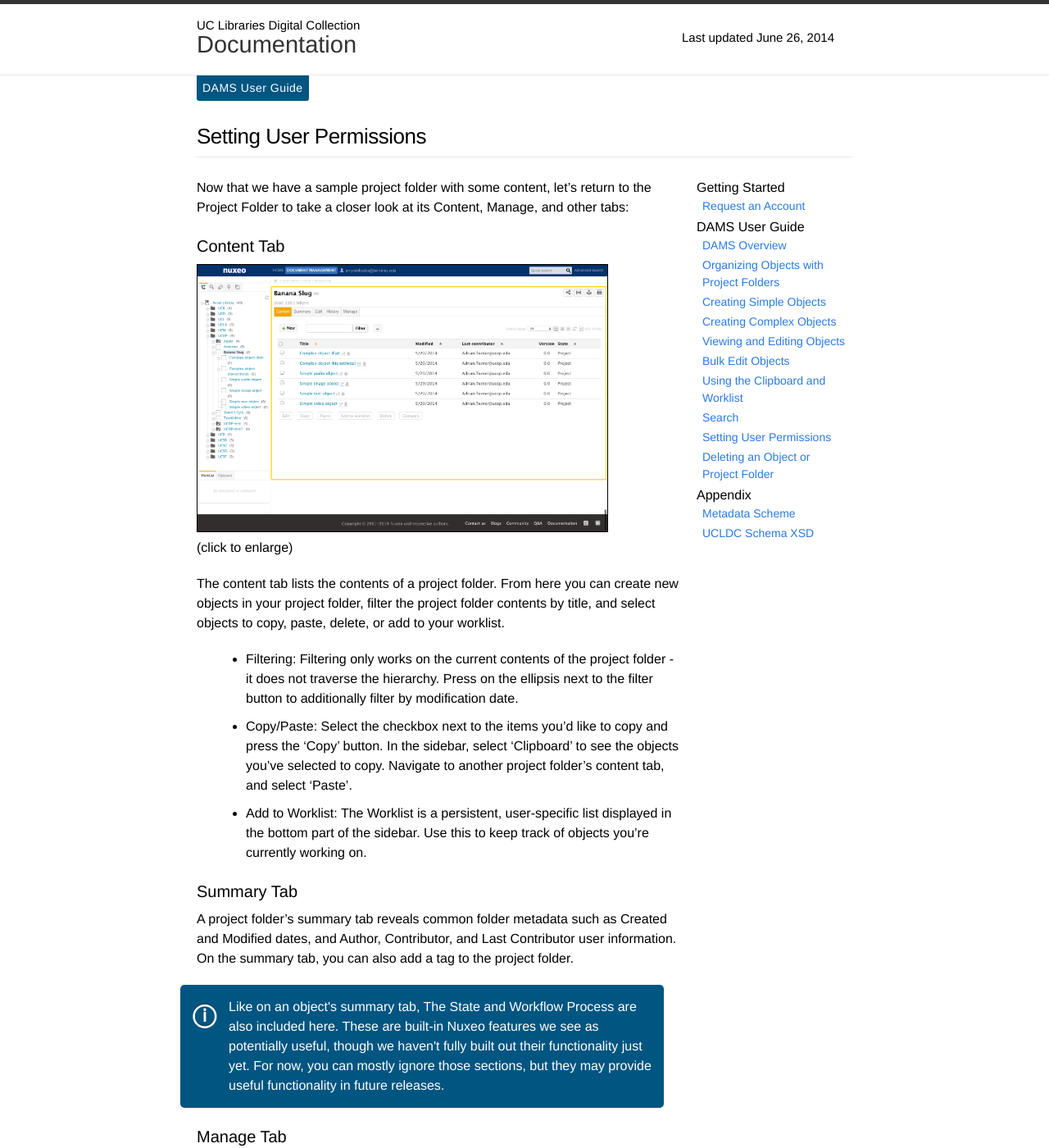
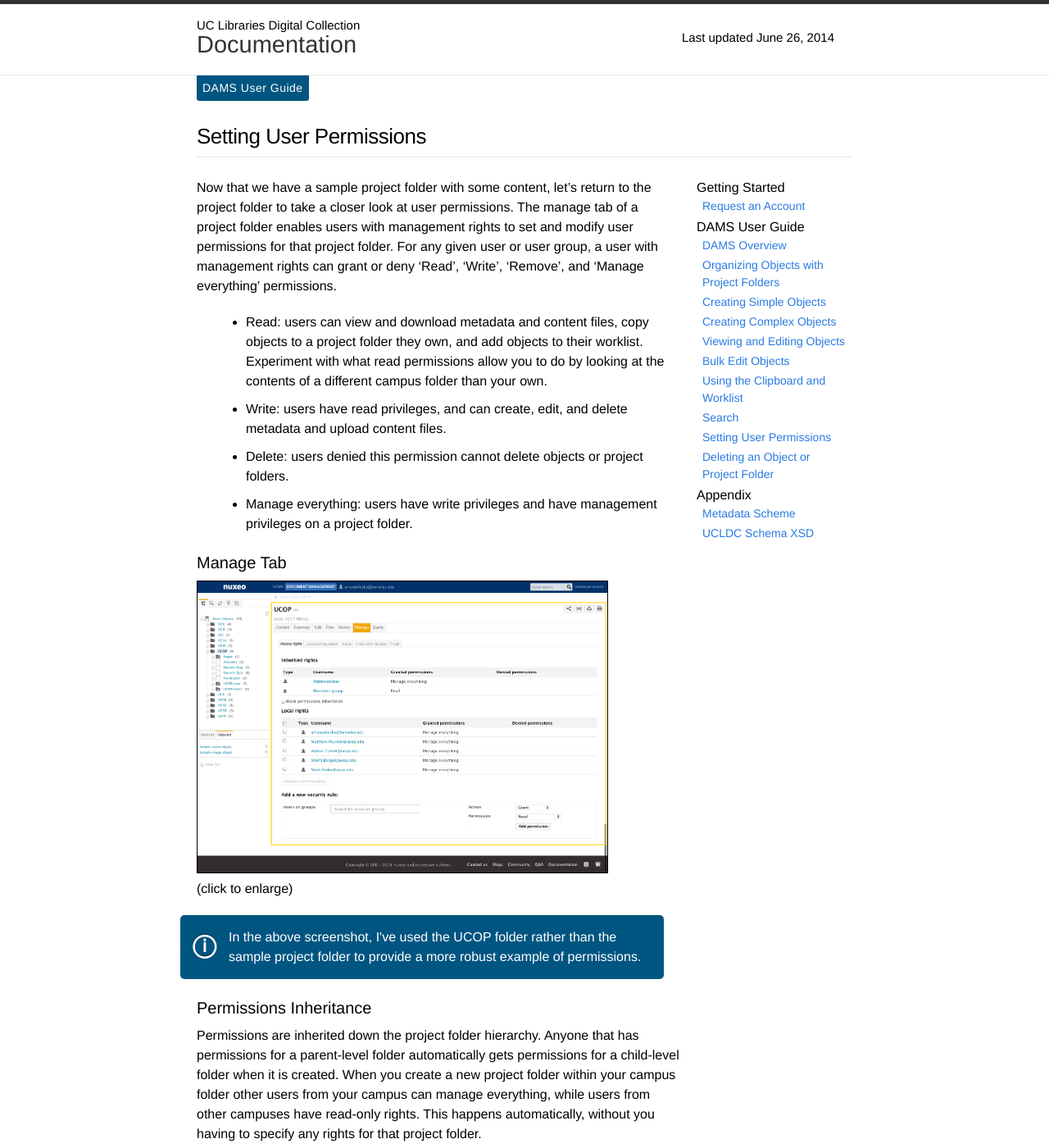
Before and after one commit to ucldc/ucldc-docs, a Jekyll site: the page built from docs/dams/permissions.md, in a window 1280 px wide and 1400 px high. Shown: the whole window at 82% size. Built offline with Jekyll 4.4.1, drawn with Linux system fonts in a browser that asks for light colours; nearby versions of some CDN libraries; some of the changed text lies outside the part shown.

Commit message:
Reorganized permissions document a bit

```diff
--- a/docs/dams/permissions.md
+++ b/docs/dams/permissions.md
@@ -7,26 +7,12 @@
 breadcrumbs: DAMS User Guide
 ---
 
-Now that we have a sample project folder with some content, let's return to the Project Folder to take a closer look at its Content, Manage, and other tabs:
+Now that we have a sample project folder with some content, let's return to the project folder to take a closer look at user permissions. The manage tab of a project folder enables users with management rights to set and modify user permissions for that project folder. For any given user or user group, a user with management rights can grant or deny 'Read', 'Write', 'Remove', and 'Manage everything' permissions.
 
-## Content Tab
-
-<a class="img-popup" href="{{ site.url }}{{ site.baseurl }}/images/banana-slug-content.png">
-  <img src="{{ site.url }}{{ site.baseurl }}/images/banana-slug-content.png" alt="Sample Project Folder - Content Tab" style="width: 500px">
-</a>
-<br>(click to enlarge)
-
-The content tab lists the contents of a project folder. From here you can create new objects in your project folder, filter the project folder contents by title, and select objects to copy, paste, delete, or add to your worklist.
-
-- Filtering: Filtering only works on the current contents of the project folder - it does not traverse the hierarchy. Press on the ellipsis next to the filter button to additionally filter by modification date.
-- Copy/Paste: Select the checkbox next to the items you'd like to copy and press the 'Copy' button. In the sidebar, select 'Clipboard' to see the objects you've selected to copy. Navigate to another project folder's content tab, and select 'Paste'.
-- Add to Worklist: The Worklist is a persistent, user-specific list displayed in the bottom part of the sidebar. Use this to keep track of objects you're currently working on.
-
-## Summary Tab
-
-A project folder's summary tab reveals common folder metadata such as Created and Modified dates, and Author, Contributor, and Last Contributor user information. On the summary tab, you can also add a tag to the project folder.
-
-<div class="note">Like on an object's summary tab, The State and Workflow Process are also included here. These are built-in Nuxeo features we see as potentially useful, though we haven't fully built out their functionality just yet. For now, you can mostly ignore those sections, but they may provide useful functionality in future releases.</div>
+- Read: users can view and download metadata and content files, copy objects to a project folder they own, and add objects to their worklist. Experiment with what read permissions allow you to do by looking at the contents of a different campus folder than your own.
+- Write: users have read privileges, and can create, edit, and delete metadata and upload content files.
+- Delete: users denied this permission cannot delete objects or project folders.
+- Manage everything: users have write privileges and have management privileges on a project folder.
 
 ## Manage Tab
 
@@ -37,16 +23,9 @@
 
 <div class="note">In the above screenshot, I've used the UCOP folder rather than the sample project folder to provide a more robust example of permissions.</div>
 
-The manage tab enables users with management rights to set and modify user permissions for that project folder. For any given user or user group, a user with management rights can grant or deny 'Read', 'Write', 'Remove', and 'Manage everything' permissions.
-
-- Read: users can view and download metadata and content files, copy objects to a project folder they own, and add objects to their worklist. Experiment with what read permissions allow you to do by looking at the contents of a different campus folder than your own.
-- Write: users have read privileges, and can create, edit, and delete metadata and upload content files.
-- Delete: users denied this permission cannot delete objects or project folders.
-- Manage everything: users have write privileges and have management privileges on a project folder.
-
 ## Permissions Inheritance
 
-Permissions are inherited down the hierarchy. Anyone that has permissions for a parent-level folder automatically gets permissions for a child-level folder when it is created. When you create a new project folder within your campus folder other users from your campus can manage everything, while users from other campuses have read-only rights. This happens automatically, without you having to specify any rights for that project folder.
+Permissions are inherited down the project folder hierarchy. Anyone that has permissions for a parent-level folder automatically gets permissions for a child-level folder when it is created. When you create a new project folder within your campus folder other users from your campus can manage everything, while users from other campuses have read-only rights. This happens automatically, without you having to specify any rights for that project folder.
 
 You can see in the above screenshot that the Administrator user has full rights, and the Members group has read-only permissions on the UCOP folder. Since these rights are inherited, we know that the Administrator user has full rights on the Asset Library as well, and the Members group has read-only permissions on the Asset Library.
 
```
